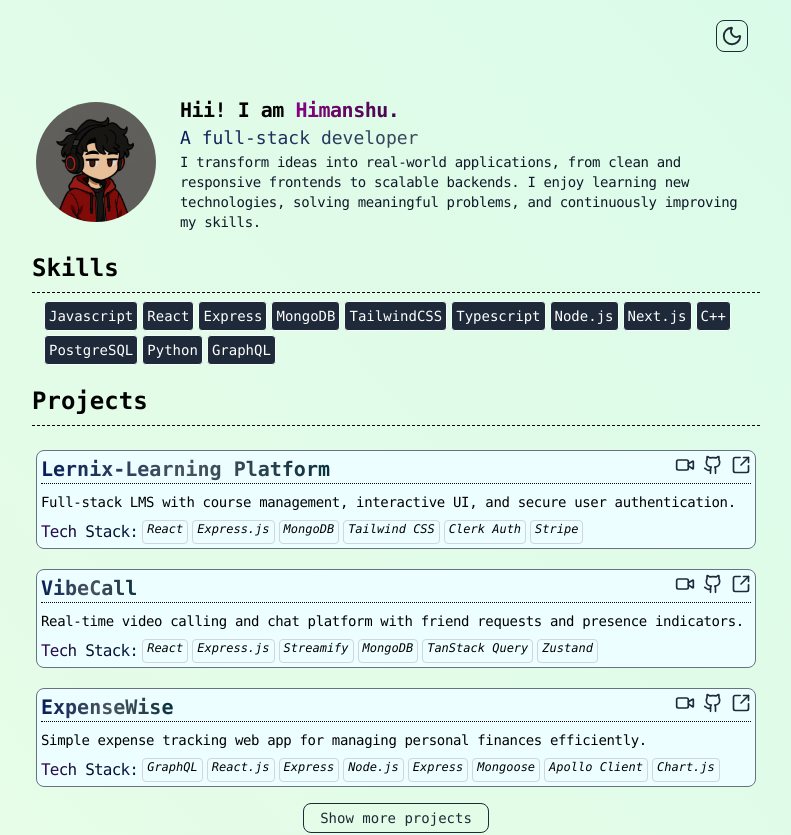
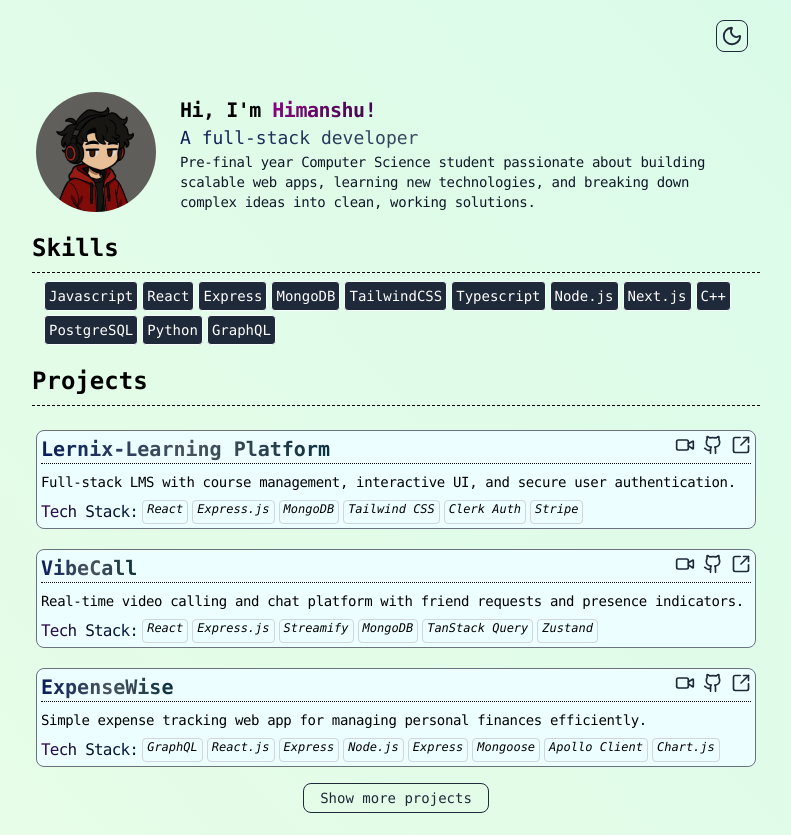
Before and after one commit to himanshur4/portfolio-v1, a React (Vite) app: page / in a window 1280 px wide. Shown: the top 835 px of the page, without its empty margins (244-1035 px from the left). Built offline with nearby package versions, Linux system fonts and the light colour scheme.

Commit message:
fix: correct greeting text in Hero component for clarity and update description for accuracy

```diff
--- a/src/components/Hero.jsx
+++ b/src/components/Hero.jsx
@@ -5,9 +5,9 @@ const Hero = () => {
       <div className="flex flex-col items-start md:items-center md:gap-4 md:flex-row gap-2">
         <img src="/pfp13.jpg" className='w-15 sm:w-17 md:w-28 lg:w-30 rounded-full ml-2' alt="profilePic" />
         <div className="flex-col mt-1">
-          <h1 className='text-xl tracking-tight font-bold ml-2'>Hii! I am <span className='bg-clip-text text-transparent bg-gradient-to-r from-[#880184] via-[#640761] to-[#41064d] dark:from-[#f46e87] dark:via-[#f17d82] dark:to-[#e53cb2]'>Himanshu.</span></h1>
+          <h1 className='text-xl tracking-tight font-bold ml-2'>Hi, I'm <span className='bg-clip-text text-transparent bg-gradient-to-r from-[#880184] via-[#640761] to-[#41064d] dark:from-[#f46e87] dark:via-[#f17d82] dark:to-[#e53cb2]'>Himanshu!</span></h1>
           <h3 className='text-lg bg-clip-text text-transparent bg-gradient-to-r dark:from-[#A1C2D4] dark:via-[#BAC8A3] dark:to-[#F1F2B5] from-[#081c58] via-[#4B545E] to-[#09313f] ml-2'>A full-stack developer</h3>
-          <p className='text-sm tracking-tight sm:text-sm text-gray-900 dark:text-gray-300 mr-3 ml-2'>I transform ideas into real-world applications, from clean and responsive frontends to scalable backends. I enjoy learning new technologies, solving meaningful problems, and continuously improving my skills.</p>
+          <p className='text-sm tracking-tight sm:text-sm text-gray-900 dark:text-gray-300 mr-3 ml-2'>Pre-final year Computer Science student passionate about building scalable web apps, learning new technologies, and breaking down complex ideas into clean, working solutions.</p>
           </div>
       </div>
     </div>
```
